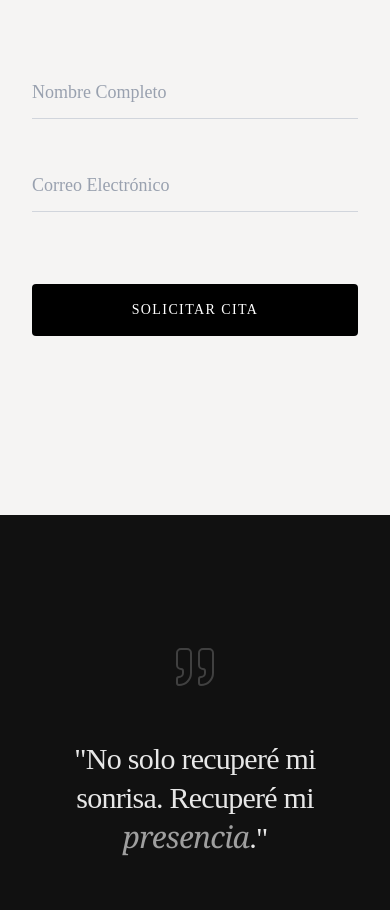
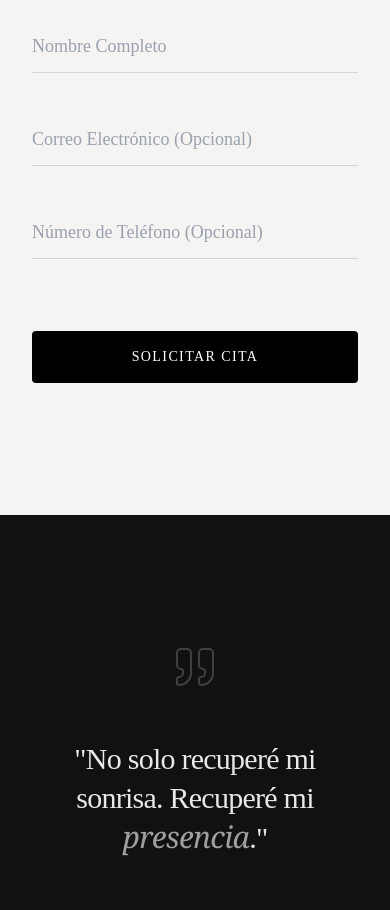
Before and after one commit to dfloresdaniel77-gif/demo-dentists, a Next.js app in the folder kletani-demo-export/: page / in a window 390 px wide. Shown: the part 7044-7954 px from the top of the page. Built offline with nearby package versions, Linux system fonts and the light colour scheme.

Commit message:
Auto-sync triggered by AntiGravity: Add optional phone number to booking form

```diff
--- a/kletani-demo-export/src/components/demo-5.tsx
+++ b/kletani-demo-export/src/components/demo-5.tsx
@@ -12,6 +12,14 @@ export default function DemoFive() {
 
     const formData = new FormData(e.currentTarget);
     const data = Object.fromEntries(formData);
+    const email = data.Email as string;
+    const phone = data.Teléfono as string;
+
+    if (!email && !phone) {
+      alert("Por favor, proporciona un correo electrónico o un número de teléfono para contactarte.");
+      setIsSubmitting(false);
+      return;
+    }
 
     try {
       await fetch("https://submit-form.com/l4Eni4jKF", {
@@ -79,13 +87,28 @@ export default function DemoFive() {
                 name="Email"
                 className="w-full bg-transparent border-b border-gray-300 py-3 text-lg text-black focus:outline-none focus:border-black transition-colors peer placeholder-transparent"
                 placeholder="Correo Electrónico"
-                required
               />
               <label
                 htmlFor="email"
                 className="absolute left-0 top-3 text-gray-400 text-lg transition-all peer-focus:-top-6 peer-focus:text-xs peer-focus:text-black peer-[:not(:placeholder-shown)]:-top-6 peer-[:not(:placeholder-shown)]:text-xs peer-[:not(:placeholder-shown)]:text-black cursor-text"
               >
-                Correo Electrónico
+                Correo Electrónico (Opcional)
+              </label>
+            </div>
+
+            <div className="relative group">
+              <input
+                type="tel"
+                id="phone"
+                name="Teléfono"
+                className="w-full bg-transparent border-b border-gray-300 py-3 text-lg text-black focus:outline-none focus:border-black transition-colors peer placeholder-transparent"
+                placeholder="Teléfono"
+              />
+              <label
+                htmlFor="phone"
+                className="absolute left-0 top-3 text-gray-400 text-lg transition-all peer-focus:-top-6 peer-focus:text-xs peer-focus:text-black peer-[:not(:placeholder-shown)]:-top-6 peer-[:not(:placeholder-shown)]:text-xs peer-[:not(:placeholder-shown)]:text-black cursor-text"
+              >
+                Número de Teléfono (Opcional)
               </label>
             </div>
 
```
